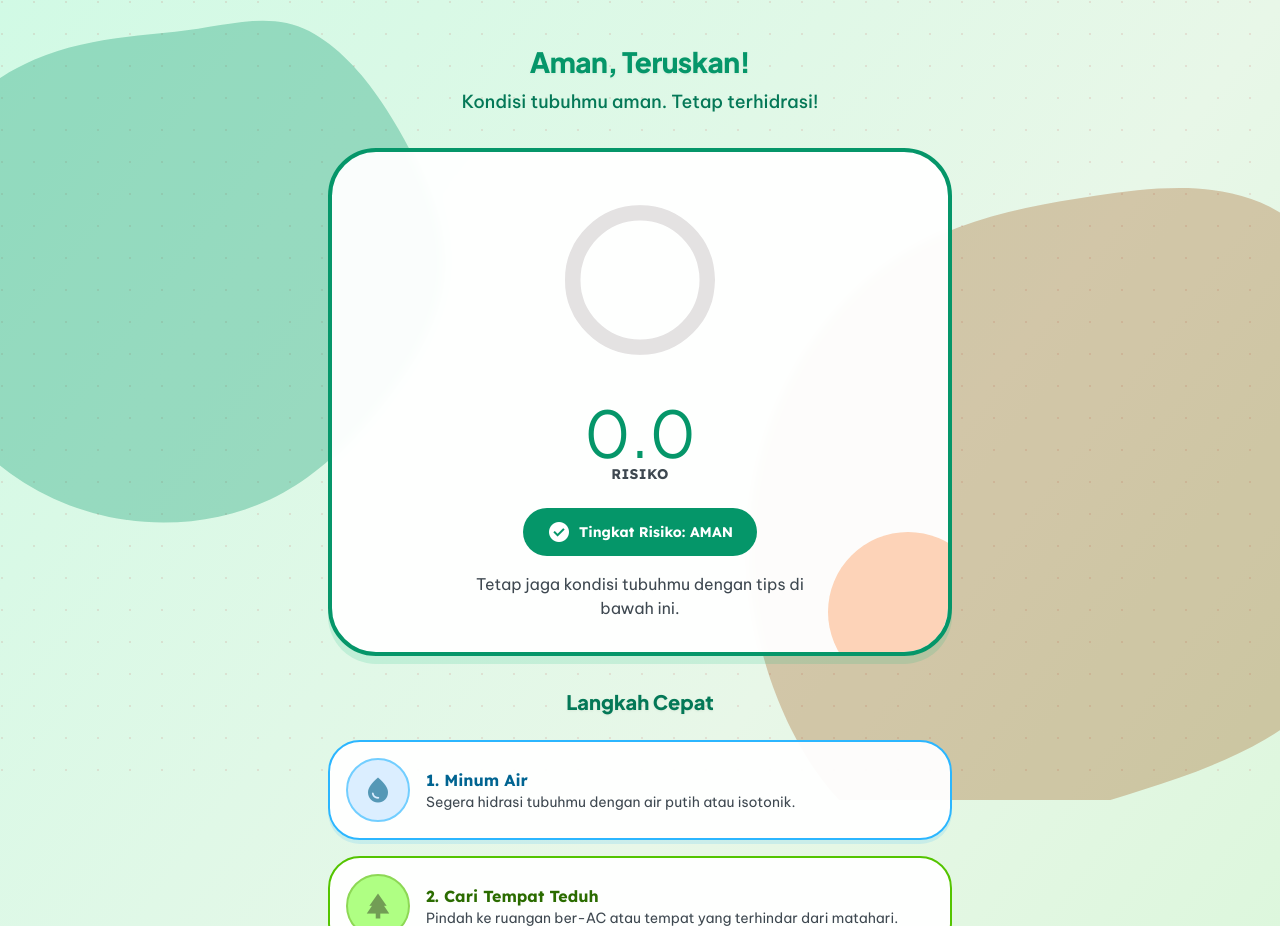
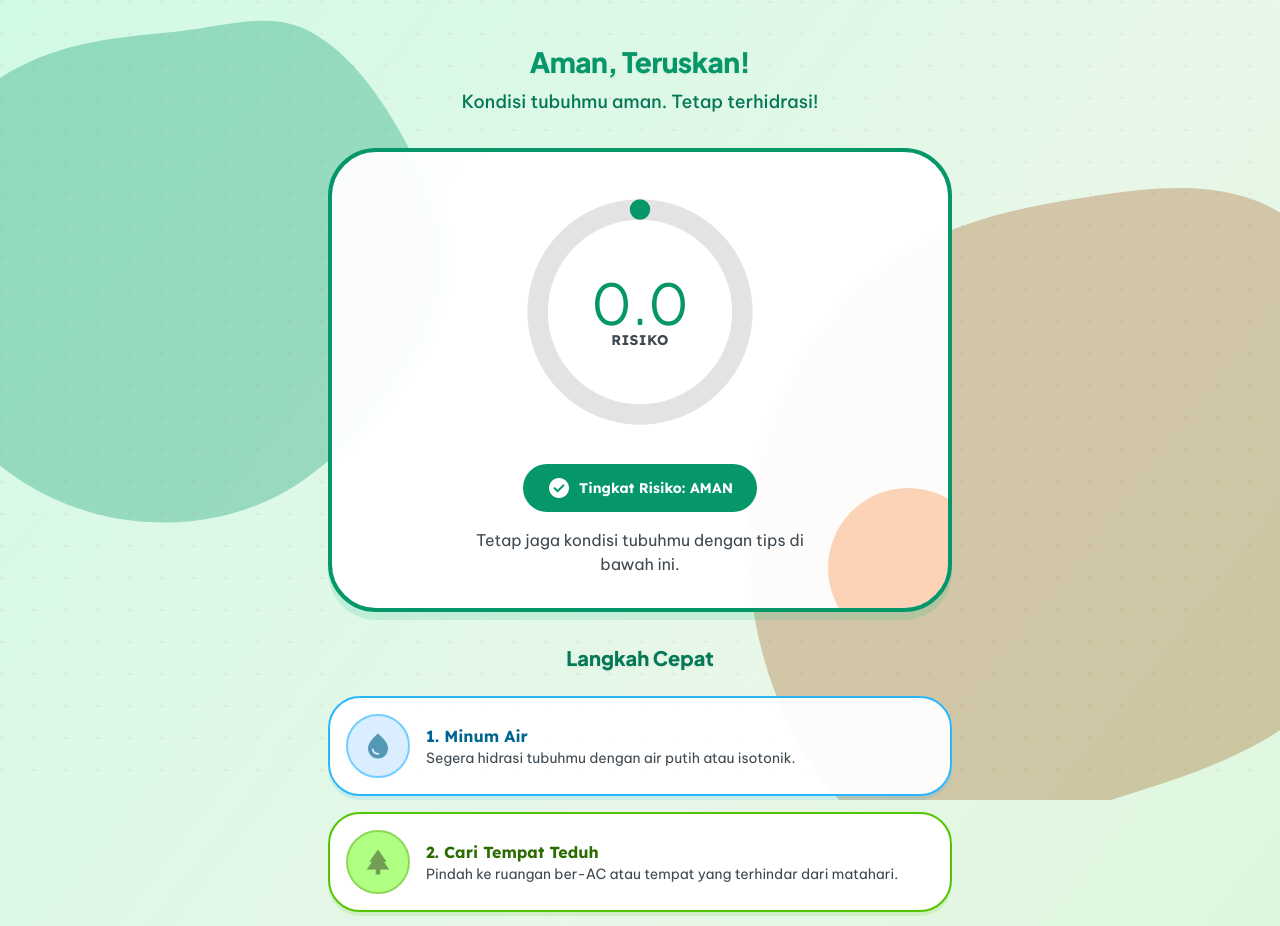
Before and after one commit to isvara08/responsi-kb-sistem-fuzzy, a Flask app: page /hasil in a window 1280 px wide. Shown: the top 926 px of the page. Run offline with Flask 3, Linux system fonts and the light colour scheme; some libraries are stand-ins or nearby versions.

Commit message:
Increase gauge size and place text inside with smaller font to prevent overlap

```diff
--- a/templates/hasil.html
+++ b/templates/hasil.html
@@ -301,7 +301,7 @@
 {% set header_text = 'Awas, Berbahaya!' if result.risk_level == 'Berbahaya' else 'Waspada, Perhatian!' if result.risk_level == 'Waspada' else 'Aman, Teruskan!' %}
 {% set sub_header_text = 'Suhu tubuhmu sangat tinggi. Segera cari pertolongan!' if result.risk_level == 'Berbahaya' else 'Kondisi tubuhmu perlu perhatian. Istirahat sejenak.' if result.risk_level == 'Waspada' else 'Kondisi tubuhmu aman. Tetap terhidrasi!' %}
 {% set advice_text = 'Heatstroke mengintai! Jangan anggap remeh. Lakukan langkah-langkah darurat di bawah ini sekarang juga.' if result.risk_level == 'Berbahaya' else 'Tubuhmu mulai kepanasan. Lakukan langkah pencegahan di bawah ini.' if result.risk_level == 'Waspada' else 'Tetap jaga kondisi tubuhmu dengan tips di bawah ini.' %}
-{% set dashoffset = '0' if result.risk_level == 'Berbahaya' else '110' if result.risk_level == 'Waspada' else '220' %}
+{% set dashoffset = '0' if result.risk_level == 'Berbahaya' else '125' if result.risk_level == 'Waspada' else '251' %}
 <body class="bg-gradient-to-br {{ bg_color }} relative min-h-screen flex flex-col font-body-md text-on-background selection:bg-primary-container selection:text-on-primary-container z-0" style="--dashoffset: {{ dashoffset }}">
 <!-- Decorative Background Elements -->
 <div class="fixed inset-0 z-[-1] overflow-hidden pointer-events-none">
@@ -331,16 +331,16 @@
 <div class="absolute -bottom-8 sm:-bottom-10 -right-8 sm:-right-10 w-32 h-32 sm:w-40 sm:h-40 bg-secondary-container rounded-full opacity-10 mix-blend-multiply animate-pulse delay-200"></div>
 <div class="flex flex-col items-center gap-4 sm:gap-6 mb-4 sm:mb-6">
 <!-- Expressive Gauge Background -->
-<div class="relative w-36 h-36 sm:w-48 sm:h-48 flex items-center justify-center">
+<div class="relative w-48 h-48 sm:w-64 sm:h-64 flex items-center justify-center">
 <svg class="absolute inset-0 w-full h-full transform -rotate-90" viewbox="0 0 100 100">
-<circle class="text-surface-variant" cx="50" cy="50" fill="none" r="35" stroke="currentColor" stroke-width="8"></circle>
-<circle class="{{ gauge_color }} animate-gauge" cx="50" cy="50" fill="none" r="35" stroke="currentColor" stroke-dasharray="220" stroke-dashoffset="{{ dashoffset }}" stroke-linecap="round" stroke-width="8"></circle>
+<circle class="text-surface-variant" cx="50" cy="50" fill="none" r="40" stroke="currentColor" stroke-width="8"></circle>
+<circle class="{{ gauge_color }} animate-gauge" cx="50" cy="50" fill="none" r="40" stroke="currentColor" stroke-dasharray="251" stroke-dashoffset="{{ dashoffset }}" stroke-linecap="round" stroke-width="8"></circle>
 </svg>
+<!-- Text inside gauge -->
+<div class="absolute inset-0 flex flex-col items-center justify-center z-50">
+<span class="font-headline-lg text-[40px] sm:text-[56px] leading-none {{ header_color }} animate-count-up opacity-0 delay-500">{{ result.crisp_output }}</span>
+<span class="font-label-bold text-label-bold text-on-surface-variant uppercase tracking-wide text-xs sm:text-sm">Risiko</span>
 </div>
-<!-- Text below gauge -->
-<div class="flex flex-col items-center z-50">
-<span class="font-headline-lg text-[48px] sm:text-[64px] leading-none {{ header_color }} animate-count-up opacity-0 delay-500">{{ result.crisp_output }}</span>
-<span class="font-label-bold text-label-bold text-on-surface-variant uppercase tracking-wide text-xs sm:text-sm">Risiko</span>
 </div>
 </div>
 <div class="{{ badge_bg }} px-4 sm:px-6 py-2 rounded-full font-label-bold text-label-bold flex items-center gap-2 mb-4 text-xs sm:text-sm">
```
